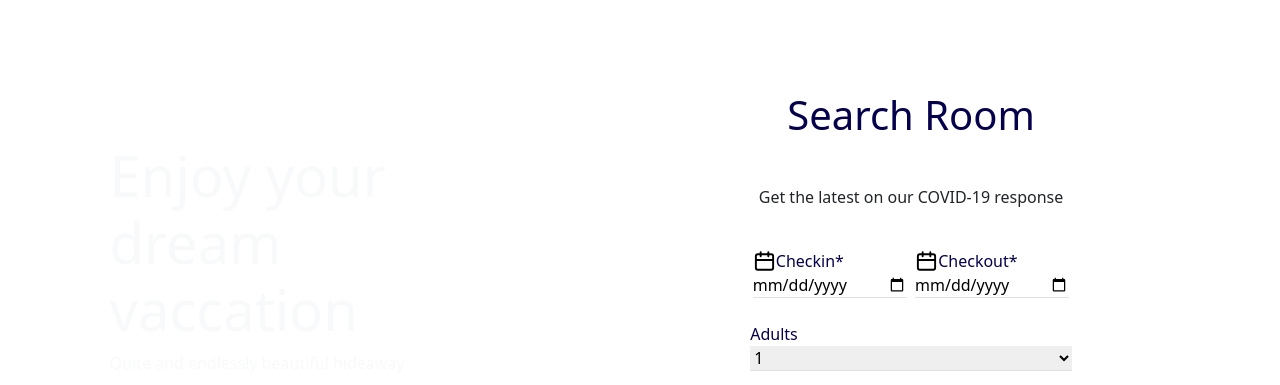
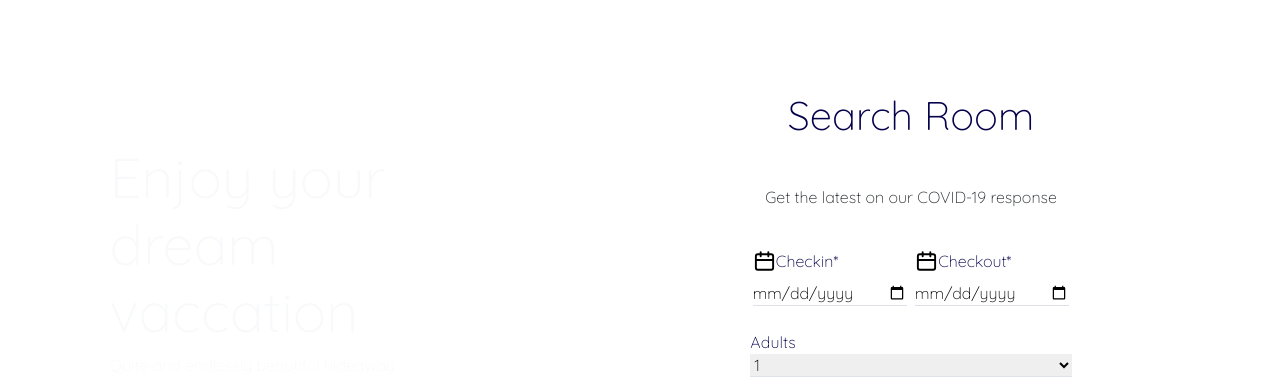
Before and after one commit to TuhinITOBUZ/Mikalto-website, a plain HTML site: page index.html in a window 1280 px wide. Shown: the part 106-491 px from the top of the page. Drawn offline with nearby package versions, Linux system fonts and the light colour scheme.

Commit message:
backend update

```diff
--- a/index.html
+++ b/index.html
@@ -11,6 +11,12 @@
       rel="stylesheet"
       integrity="sha384-rbsA2VBKQhggwzxH7pPCaAqO46MgnOM80zW1RWuH61DGLwZJEdK2Kadq2F9CUG65"
       crossorigin="anonymous"
+    />
+    <link rel="preconnect" href="https://fonts.googleapis.com" />
+    <link rel="preconnect" href="https://fonts.gstatic.com" crossorigin />
+    <link
+      href="https://fonts.googleapis.com/css2?family=Dancing+Script:wght@400;700&family=Quicksand:wght@300&display=swap"
+      rel="stylesheet"
     />
   </head>
   <body>
@@ -124,8 +130,8 @@
         >
           <p class="fs-1 text-left deep-blue-color">Search Room</p>
           <p>Get the latest on our COVID-19 response</p>
-          <div class="d-flex flex-row gap-2 justify-content-center">
-            <div class="form-date-inputs d-flex flex-column">
+          <div class="d-flex flex-row gap-2 justify-content-center gap-2">
+            <div class="form-date-inputs d-flex flex-column gap-2">
               <div class="d-flex flex-row">
                 <img
                   src="/images/pageBanner/calenderIcon.svg"
@@ -140,8 +146,8 @@
                 required
               />
             </div>
-            <div class="form-date-inputs d-flex flex-column">
-              <div class="d-flex flex-row">
+            <div class="form-date-inputs d-flex flex-column gap-2">
+              <div class="d-flex flex-row ">
                 <img
                   src="/images/pageBanner/calenderIcon.svg"
                   alt="calenderIcon"
@@ -251,24 +257,9 @@
         </div>
       </div>
       <div class="show-room-pictures position-relative">
-        <img
-          id="slide1"
-          class="slide"
-
-          alt="room"
-        />
-        <img
-          id="slide2"
-          class="slide"
-
-          alt="room"
-        />
-        <img
-          id="slide3"
-          class="slide"
-
-          alt="room"
-        />
+        <img id="slide1" class="slide" alt="room" />
+        <img id="slide2" class="slide" alt="room" />
+        <img id="slide3" class="slide" alt="room" />
         <button
           class="p-2 show-room-pictures-previous-button"
           onclick="goPreviousSlide()"
--- a/styles/style.css
+++ b/styles/style.css
@@ -2,6 +2,10 @@
   margin: 0;
   padding: 0;
   box-sizing: border-box;
+}
+
+body{
+  font-family: 'Quicksand', sans-serif !important;
 }
 
 .navbar-subheading {
```
